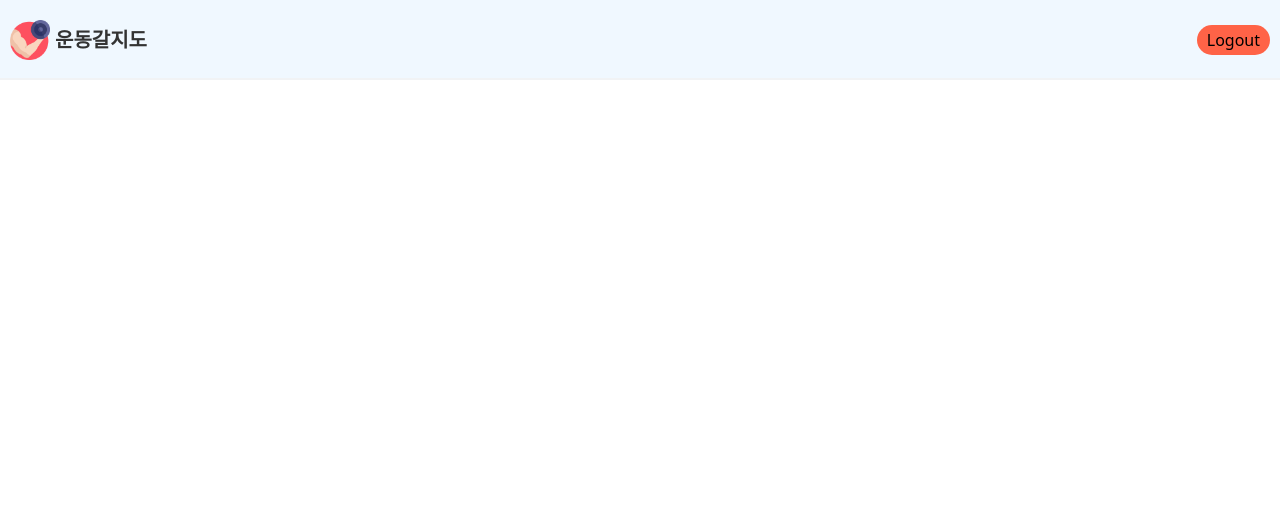
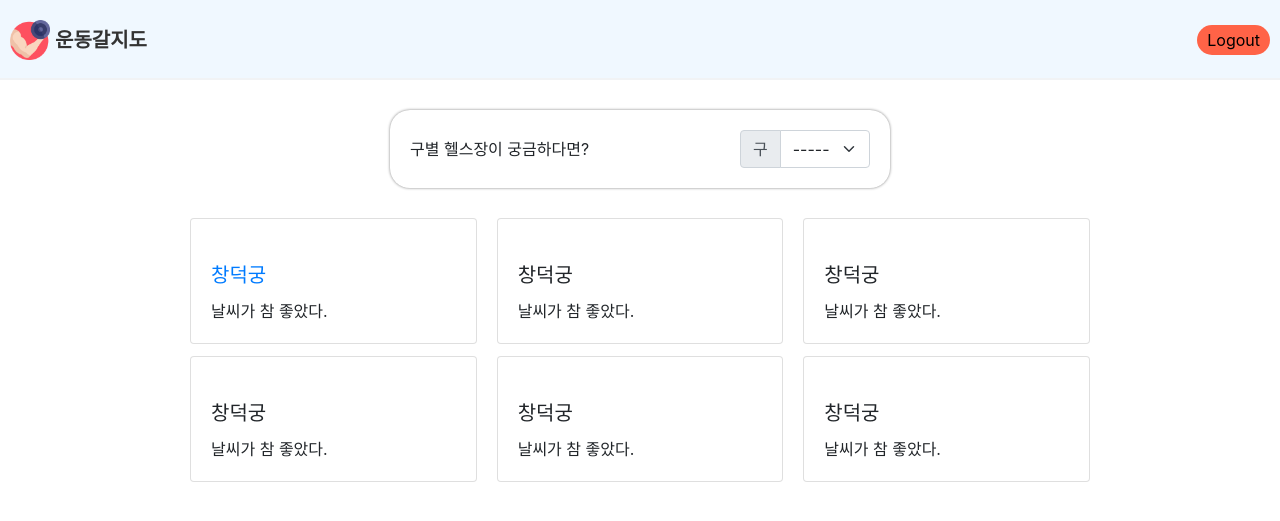
Before and after one commit to Jongleee/HangHae99_chap1_miniPJ, a Flask app: template templates/main.html in a window 1280 px wide. Shown: the top 521 px of the page. Run offline with Flask 2, Linux system fonts and the light colour scheme; the template is opened without the code that fills it, so the values that code supplies are empty; some libraries are stand-ins or nearby versions.

Commit message:
메인 페이지, 상세 페이지 구현중

```diff
--- /dev/null
+++ b/static/js/main.js
@@ -0,0 +1,38 @@
+$(document).ready(function () {
+  listing();
+});
+
+function listing() {
+  $.ajax({
+    type: 'GET',
+    url: '/main',
+    data: {},
+    success: function (response) {
+      let rows = response['movies'];
+      for (let i = 0; i < rows.length; i++) {
+        let comment = rows[i]['comment'];
+        let title = rows[i]['title'];
+        let desc = rows[i]['desc'];
+        let image = rows[i]['image'];
+        let star = rows[i]['star'];
+        let star_image = '⭐'.repeat(star);
+
+        let temp_html = `
+                        <div class="col">
+                          <div class="card h-100">
+                              <img src="${image}"
+                                    class="card-img-top">
+                              <div class="card-body">
+                                  <h5 class="card-title">${title}</h5>
+                                  <p class="card-text">${desc}</p>
+                                  <p>${star_image}</p>
+                                  <p class="mycomment">${comment}</p>
+                              </div>
+                          </div>
+                        </div>
+                        `;
+        $('#cards-box').append(temp_html);
+      }
+    },
+  });
+}
--- a/static/main.css
+++ b/static/main.css
@@ -2,6 +2,9 @@
 .nav-container {
   width: 100%;
   margin: 0 auto;
+}
+.nav-container > a {
+  text-decoration: none;
 }
 a {
   text-decoration: none;
@@ -52,3 +55,29 @@ nav .nav-container {
 .logo-span:hover {
   color: tomato;
 }
+
+/* 메인 페이지 */
+/* 셀렉트 섹션 부분 */
+.select-section {
+  width: 100%;
+  max-width: 500px;
+  display: flex;
+  margin: 30px auto 30px auto;
+  padding: 20px;
+  box-shadow: 0px 0px 3px 0px gray;
+  align-items: center;
+  justify-content: space-between;
+  border-radius: 20px;
+}
+.mb-3 {
+  margin-bottom: 0px !important;
+}
+.input-group.mb-3 {
+  max-width: 130px;
+}
+
+/* 카테고리 카드 */
+.wrap {
+  width: 900px;
+  margin: 20px auto 20px auto;
+}
--- a/templates/main.html
+++ b/templates/main.html
@@ -18,6 +18,7 @@
       sizes="16x16"
       href="../static/images/favicon.png"
     />
+
     <!-- 부트스트랩 cdn -->
     <link
       href="https://cdn.jsdelivr.net/npm/bootstrap@5.1.3/dist/css/bootstrap.min.css"
@@ -25,21 +26,33 @@
       integrity="sha384-1BmE4kWBq78iYhFldvKuhfTAU6auU8tT94WrHftjDbrCEXSU1oBoqyl2QvZ6jIW3"
       crossorigin="anonymous"
     />
+    <link
+      rel="stylesheet"
+      href="https://maxcdn.bootstrapcdn.com/bootstrap/4.0.0/css/bootstrap.min.css"
+      integrity="sha384-Gn5384xqQ1aoWXA+058RXPxPg6fy4IWvTNh0E263XmFcJlSAwiGgFAW/dAiS6JXm"
+      crossorigin="anonymous"
+    />
     <script
-      src="https://cdn.jsdelivr.net/npm/bootstrap@5.1.3/dist/js/bootstrap.bundle.min.js"
-      integrity="sha384-ka7Sk0Gln4gmtz2MlQnikT1wXgYsOg+OMhuP+IlRH9sENBO0LRn5q+8nbTov4+1p"
+      src="https://cdnjs.cloudflare.com/ajax/libs/popper.js/1.12.9/umd/popper.min.js"
+      integrity="sha384-ApNbgh9B+Y1QKtv3Rn7W3mgPxhU9K/ScQsAP7hUibX39j7fakFPskvXusvfa0b4Q"
+      crossorigin="anonymous"
+    ></script>
+    <script
+      src="https://maxcdn.bootstrapcdn.com/bootstrap/4.0.0/js/bootstrap.min.js"
+      integrity="sha384-JZR6Spejh4U02d8jOt6vLEHfe/JQGiRRSQQxSfFWpi1MquVdAyjUar5+76PVCmYl"
       crossorigin="anonymous"
     ></script>
     <!-- 제이쿼리 cdn -->
     <script src="https://ajax.googleapis.com/ajax/libs/jquery/3.5.1/jquery.min.js"></script>
     <link rel="stylesheet" href="../static/main.css" />
+    <script src="../static/js/main.js"></script>
   </head>
   <body>
     <!-- 내비게이션 바 -->
     <header>
       <nav>
         <div class="nav-container">
-          <a href="/" class="logo">
+          <a href="./main.html" class="logo">
             <img
               src="../static/images/mainImg.png"
               alt="logo"
@@ -49,12 +62,72 @@
             <span class="logo-span">운동갈지도</span>
           </a>
           <div class="logoutBtn">
-            <button onclick="" class="level-item button is-sparta is-outlined">
-              Logout
-            </button>
+            <button onclick="">Logout</button>
           </div>
         </div>
       </nav>
     </header>
+
+    <div class="select-section">
+      <span>구별 헬스장이 궁금하다면?</span>
+      <div class="input-group mb-3">
+        <label class="input-group-text" for="inputGroupSelect01">구</label>
+        <select class="form-select" id="">
+          <option selected>-----</option>
+          <option value="1">강남구</option>
+          <option value="2">서초구</option>
+          <option value="3">송파구</option>
+        </select>
+      </div>
+    </div>
+
+    <div class="wrap">
+      <div class="card-columns">
+        <div class="card">
+          <img src="" class="card-img-top" />
+          <div class="card-body">
+              <a href="/detail">
+            <h5 class="card-title">창덕궁</h5>
+              </a>
+            <p class="card-text">날씨가 참 좋았다.</p>
+          </div>
+        </div>
+        <div class="card">
+          <img src="" class="card-img-top" />
+          <div class="card-body">
+            <h5 class="card-title">창덕궁</h5>
+            <p class="card-text">날씨가 참 좋았다.</p>
+          </div>
+        </div>
+        <div class="card">
+          <img src="" class="card-img-top" />
+          <div class="card-body">
+            <h5 class="card-title">창덕궁</h5>
+            <p class="card-text">날씨가 참 좋았다.</p>
+          </div>
+        </div>
+        <div class="card">
+          <img src="" class="card-img-top" />
+          <div class="card-body">
+            <h5 class="card-title">창덕궁</h5>
+            <p class="card-text">날씨가 참 좋았다.</p>
+          </div>
+        </div>
+        <div class="card">
+          <img src="" class="card-img-top" />
+          <div class="card-body">
+            <h5 class="card-title">창덕궁</h5>
+            <p class="card-text">날씨가 참 좋았다.</p>
+          </div>
+        </div>
+        <div class="card">
+          <img src="" class="card-img-top" />
+          <div class="card-body">
+            <h5 class="card-title">창덕궁</h5>
+            <p class="card-text">날씨가 참 좋았다.</p>
+          </div>
+        </div>
+      </div>
+    </div>
   </body>
 </html>
```
Also changed, not shown: main.py (added, +58 -0 lines), templates/detail.html (added, +62 -0 lines).
